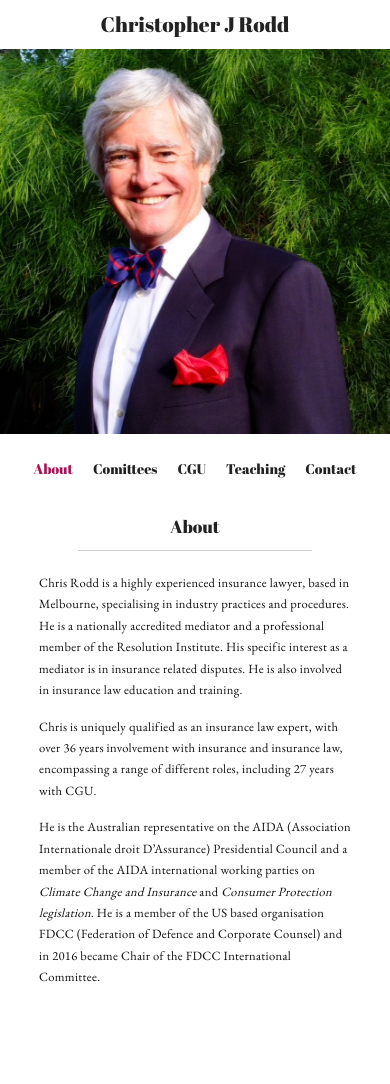
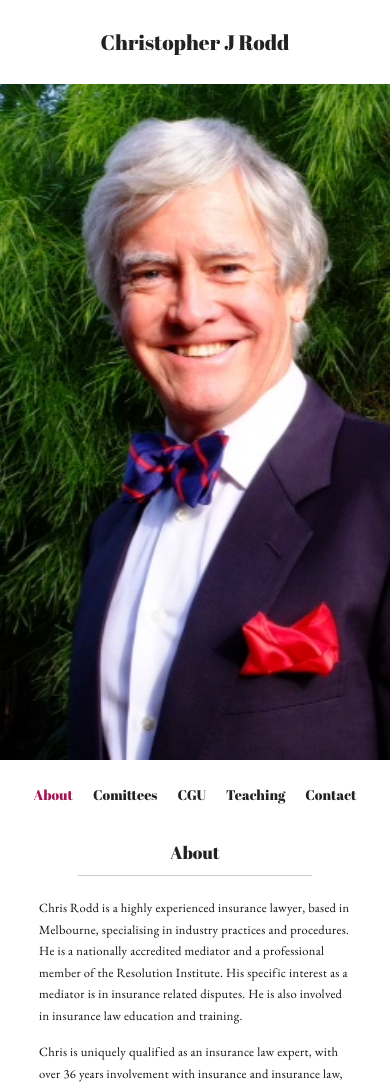
Before and after one commit to MattSegal/ChrisRoddWebsite, a Flask app: page / in a window 390 px wide. Shown: the top 1084 px of the page. Before the commit the page ends 982 px from the top, so only its background shows below. Run offline with Flask 2, Linux system fonts and the light colour scheme.

Commit message:
Improve mobile hero image and navbar sizing

```diff
--- a/dev/sass/style.sass
+++ b/dev/sass/style.sass
@@ -66,7 +66,10 @@ header
         height: 10em
         line-height: 10em
     @media #{$phone}
+        $height: 10vh
+        height: $height
         h1
+            line-height: $height
             float: none
             margin: 0
             display: block
@@ -85,7 +88,8 @@ header
     @media #{$desktop}
         background-position: center 5%
     @media #{$phone}
-        background-position: left 5%
+        height: 80vh
+        background-position: 10% 5%
 
 .pre-load-hero
     @extend .hero-image
@@ -150,7 +154,7 @@ header
     padding: 4em 0 4em 0
     text-align: center
     @media #{$phone}
-        padding: 2em 0em 4em 0em
+        padding: 2em 0em 2em 0em
     .button
         @extend h2
         cursor: pointer
--- a/static/css/style.css
+++ b/static/css/style.css
@@ -54,11 +54,14 @@ header {
       height: 10em;
       line-height: 10em; } }
   @media (max-height: 475px), (max-width: 500px) {
-    header h1 {
-      float: none;
-      margin: 0;
-      display: block;
-      text-align: center; } }
+    header {
+      height: 10vh; }
+      header h1 {
+        line-height: 10vh;
+        float: none;
+        margin: 0;
+        display: block;
+        text-align: center; } }
 
 .hidden {
   display: none; }
@@ -75,7 +78,8 @@ header {
       background-position: center 5%; } }
   @media (max-height: 475px), (max-width: 500px) {
     .hero-image, .pre-load-hero {
-      background-position: left 5%; } }
+      height: 80vh;
+      background-position: 10% 5%; } }
 
 .pre-load-hero {
   opacity: 1;
@@ -133,7 +137,7 @@ header {
   text-align: center; }
   @media (max-height: 475px), (max-width: 500px) {
     .button-box {
-      padding: 2em 0em 4em 0em; } }
+      padding: 2em 0em 2em 0em; } }
   .button-box .button {
     cursor: pointer;
     display: inline-block;
```
